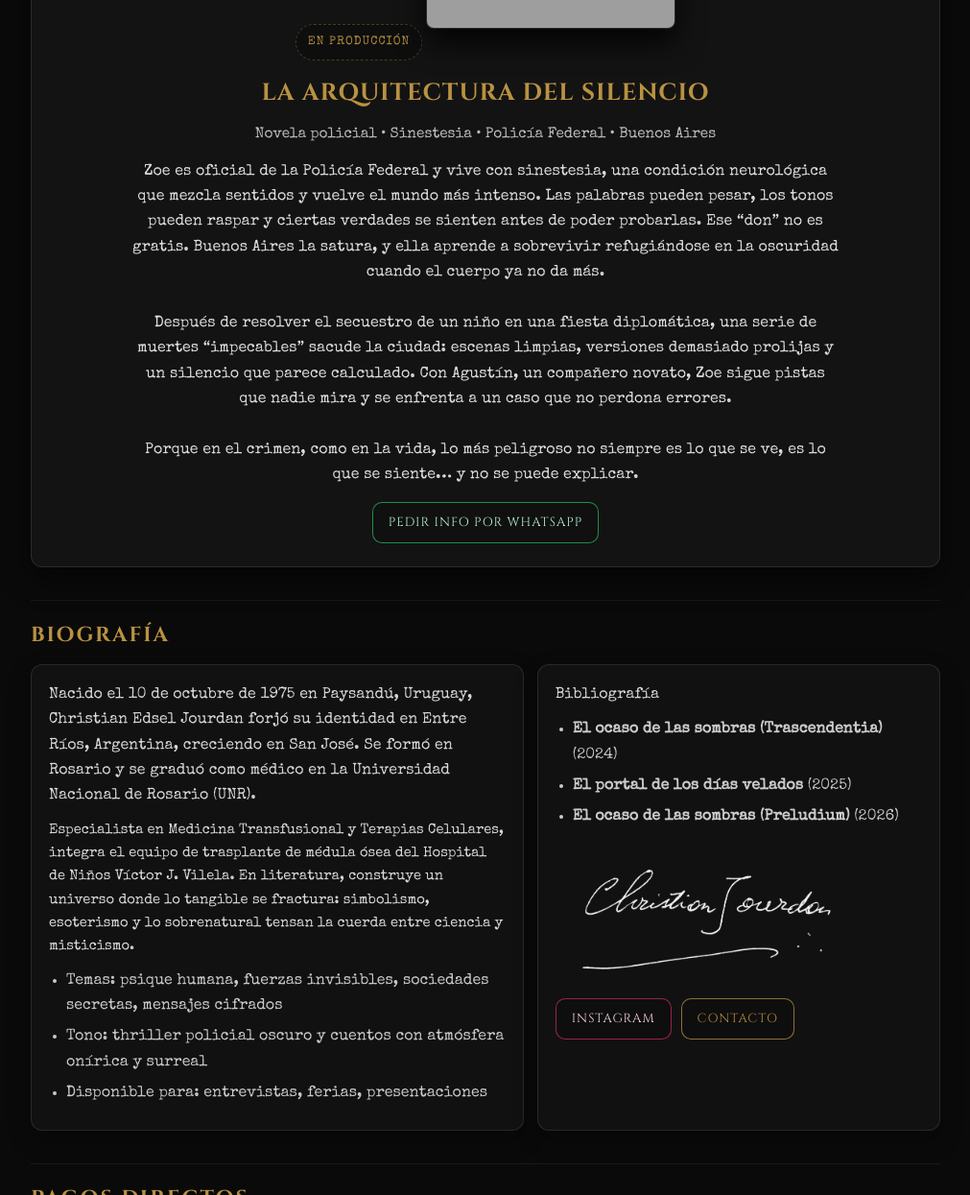
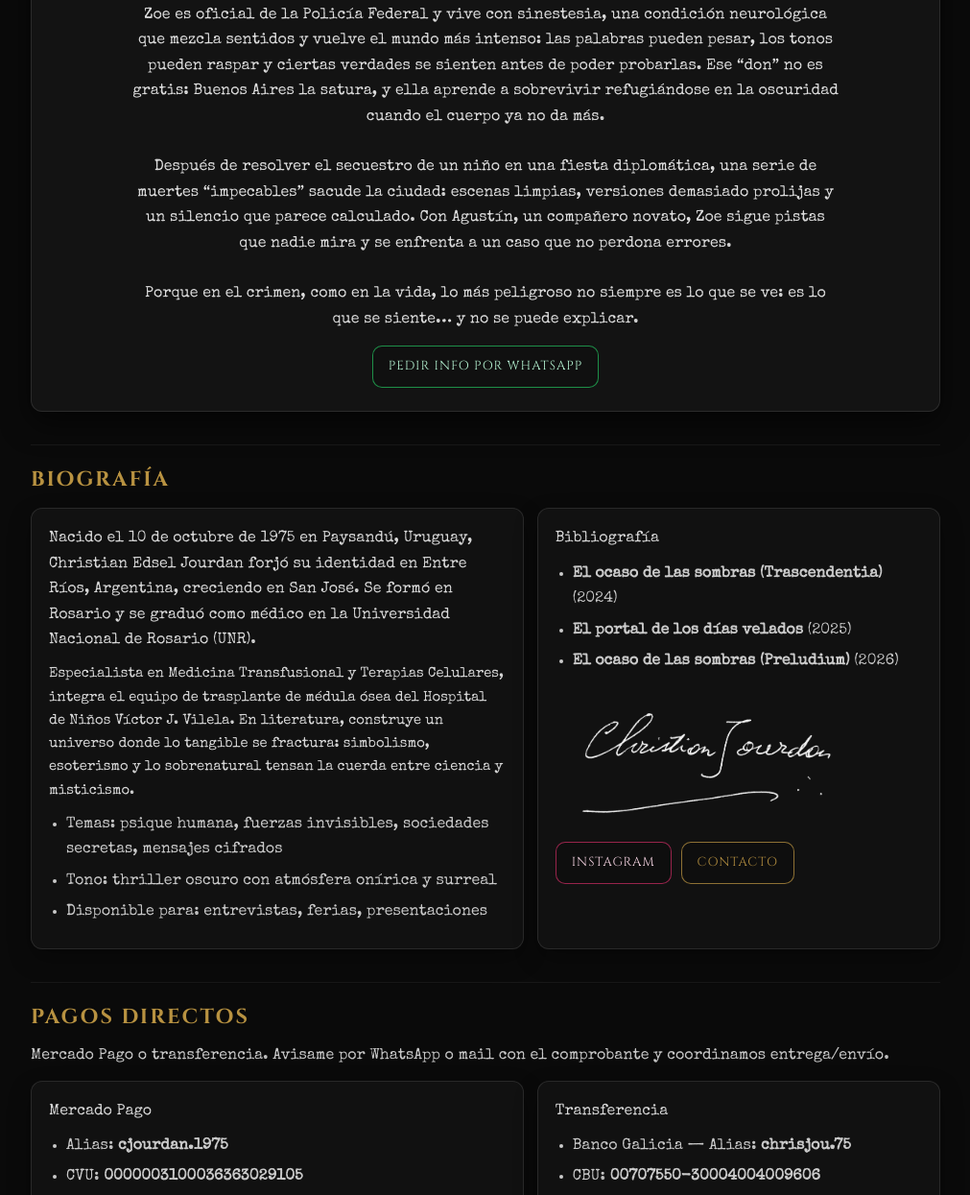
Before and after one commit to kukituyu-lab/christianjourdan.libros.github.io, a plain HTML site: page index.html in a window 1280 px wide. Shown: the part 5117-6362 px from the top of the page at 96% size, without its empty margins (134-1145 px from the left). Drawn offline with nearby package versions, Linux system fonts and the light colour scheme; grey boxes are pictures that could not be loaded.

Commit message:
Update index.html

```diff
--- a/index.html
+++ b/index.html
@@ -706,7 +706,7 @@
       "genre": ["Novela policial", "Aventura", "Steampunk"],
       "creativeWorkStatus": "In development",
       "url": "https://www.christianjourdan.com/#oxido",
-      "image": "https://www.christianjourdan.com/oxido-en-la-niebla.jpg",
+      "image": "https://www.christianjourdan.com/ oxido-stp-titulo.png",
       "description": "Buenos Aires, 1920. Policial de aventura con estética steampunk: talleres ocultos, artefactos ópticos y una forma inédita de control detrás del progreso industrial."
     },
 
@@ -900,7 +900,7 @@
       <article id="oxido" class="libro-card">
         <span class="chip-top">PROYECTO EN DESARROLLO</span>
 
-        <img src="oxido-en-la-niebla.jpg" alt="Tapa Óxido en la niebla" class="portada" loading="lazy" decoding="async">
+        <img src="oxido-stp-titulo.png" alt="Tapa Óxido en la niebla" class="portada" loading="lazy" decoding="async">
 
         <h3>Óxido en la niebla</h3>
         <p class="subtitulo">Novela policial • Aventura • Steampunk • Buenos Aires 1920</p>
@@ -933,11 +933,11 @@
         <p class="subtitulo">Novela policial • Sinestesia • Policía Federal • Buenos Aires</p>
 
         <p class="sinopsis">
-          Zoe es oficial de la Policía Federal y vive con sinestesia, una condición neurológica que mezcla sentidos y vuelve el mundo más intenso. Las palabras pueden pesar, los tonos pueden raspar y ciertas verdades se sienten antes de poder probarlas. Ese “don” no es gratis. Buenos Aires la satura, y ella aprende a sobrevivir refugiándose en la oscuridad cuando el cuerpo ya no da más.
+          Zoe es oficial de la Policía Federal y vive con sinestesia, una condición neurológica que mezcla sentidos y vuelve el mundo más intenso: las palabras pueden pesar, los tonos pueden raspar y ciertas verdades se sienten antes de poder probarlas. Ese “don” no es gratis: Buenos Aires la satura, y ella aprende a sobrevivir refugiándose en la oscuridad cuando el cuerpo ya no da más.
           <br><br>
           Después de resolver el secuestro de un niño en una fiesta diplomática, una serie de muertes “impecables” sacude la ciudad: escenas limpias, versiones demasiado prolijas y un silencio que parece calculado. Con Agustín, un compañero novato, Zoe sigue pistas que nadie mira y se enfrenta a un caso que no perdona errores.
           <br><br>
-          Porque en el crimen, como en la vida, lo más peligroso no siempre es lo que se ve, es lo que se siente… y no se puede explicar.
+          Porque en el crimen, como en la vida, lo más peligroso no siempre es lo que se ve: es lo que se siente… y no se puede explicar.
         </p>
 
         <div class="btn-container" style="margin-top:14px">
@@ -963,7 +963,7 @@
           </p>
           <ul class="list">
             <li>Temas: psique humana, fuerzas invisibles, sociedades secretas, mensajes cifrados</li>
-            <li>Tono: thriller policial oscuro y cuentos con atmósfera onírica y surreal</li>
+            <li>Tono: thriller oscuro con atmósfera onírica y surreal</li>
             <li>Disponible para: entrevistas, ferias, presentaciones</li>
           </ul>
         </div>
```
